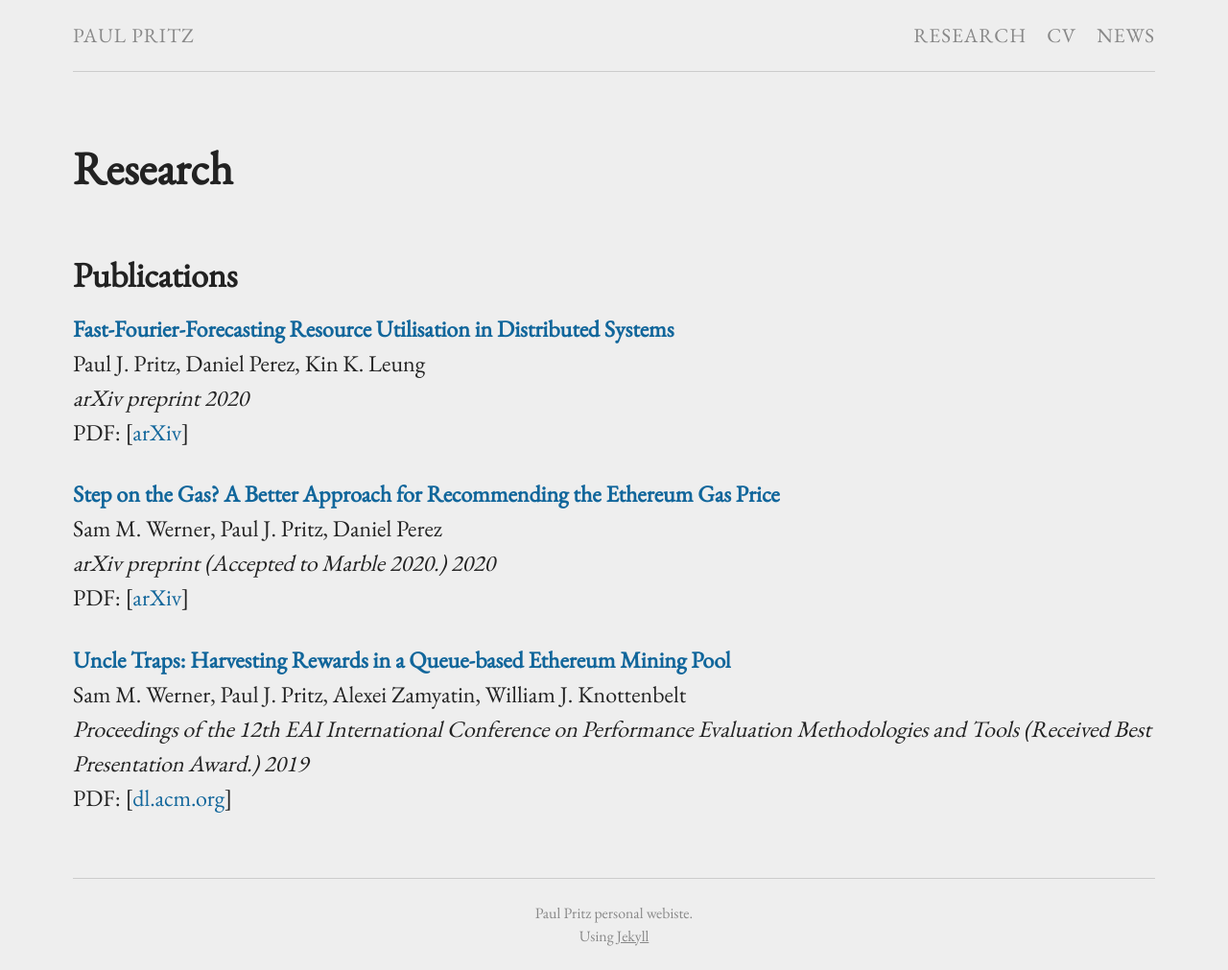
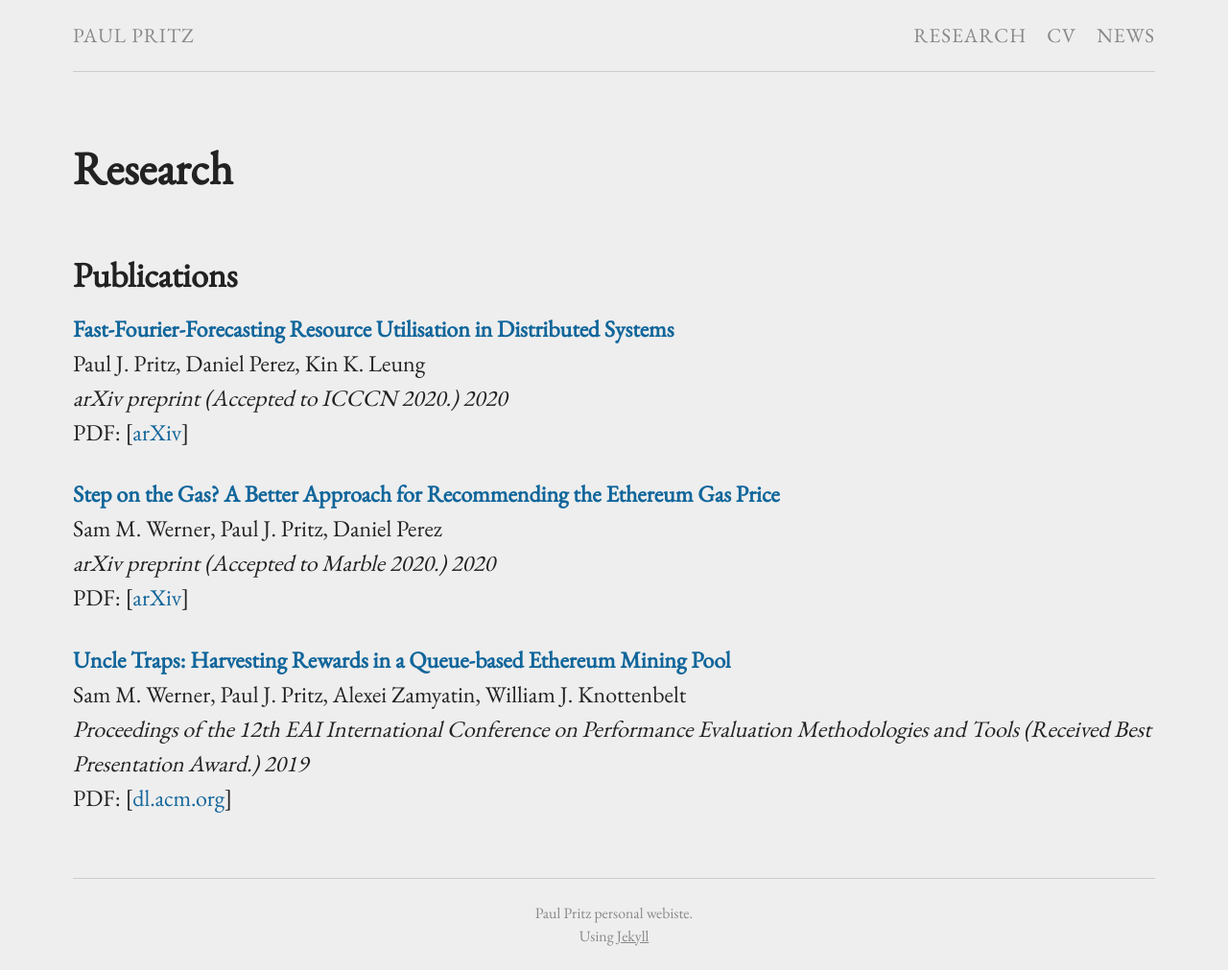
Before and after one commit to pauljpritz-zz/pauljpritz.github.io, a Jekyll site: the page built from research.md, in a window 1280 px wide. Shown: the whole page at 96% size. Built offline with Jekyll 4.4.1, drawn with Linux system fonts in a browser that asks for light colours.

Commit message:
pubs updated

```diff
--- a/_data/pubs.yml
+++ b/_data/pubs.yml
@@ -1,6 +1,7 @@
 - title:   "Fast-Fourier-Forecasting Resource Utilisation in Distributed Systems"
   author:  "Paul J. Pritz, Daniel Perez, Kin K. Leung"
   journal: "arXiv preprint"
+  note: "Accepted to ICCCN 2020."
   year:    "2020"
   url:     "https://arxiv.org/abs/2001.04281"
   pdf:
```
